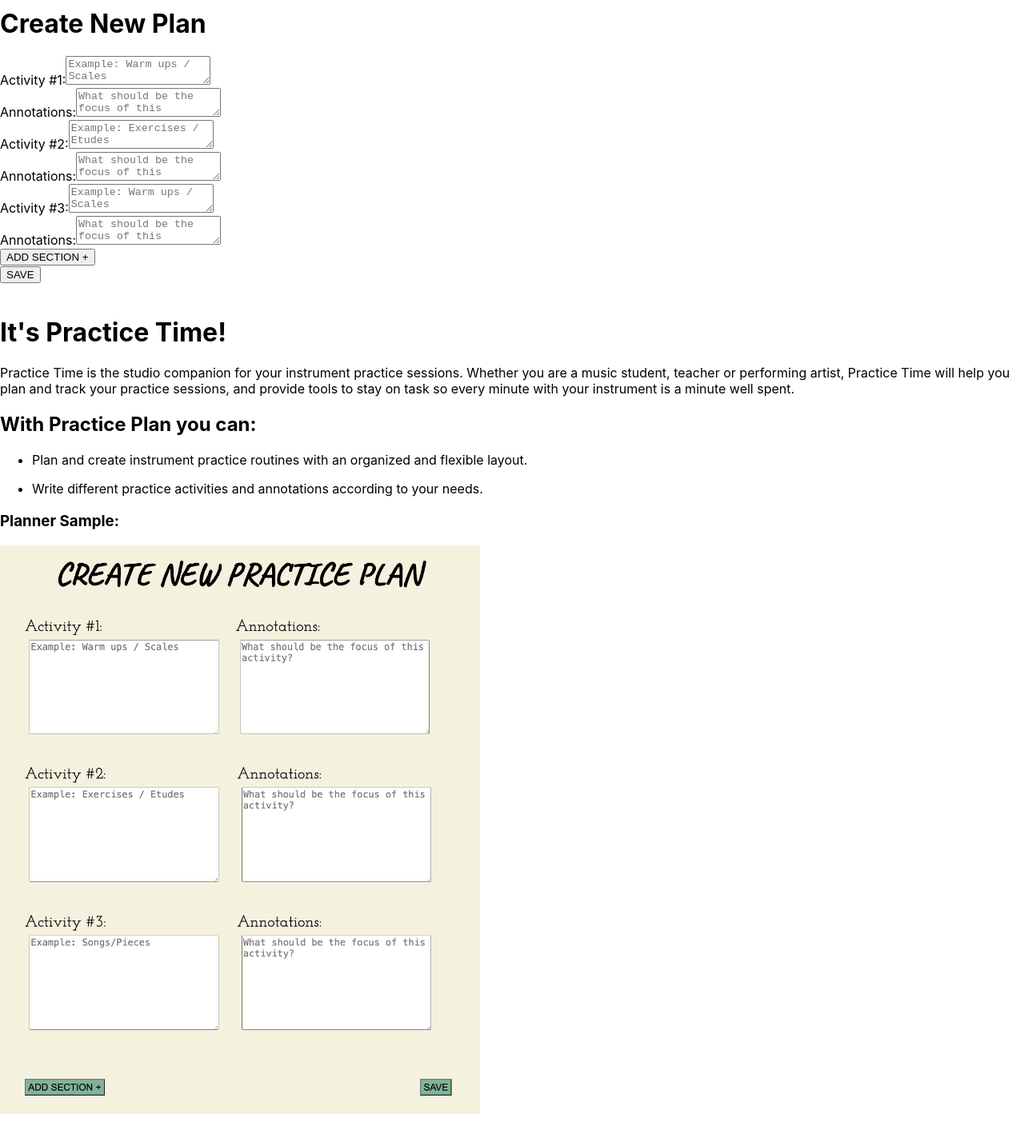
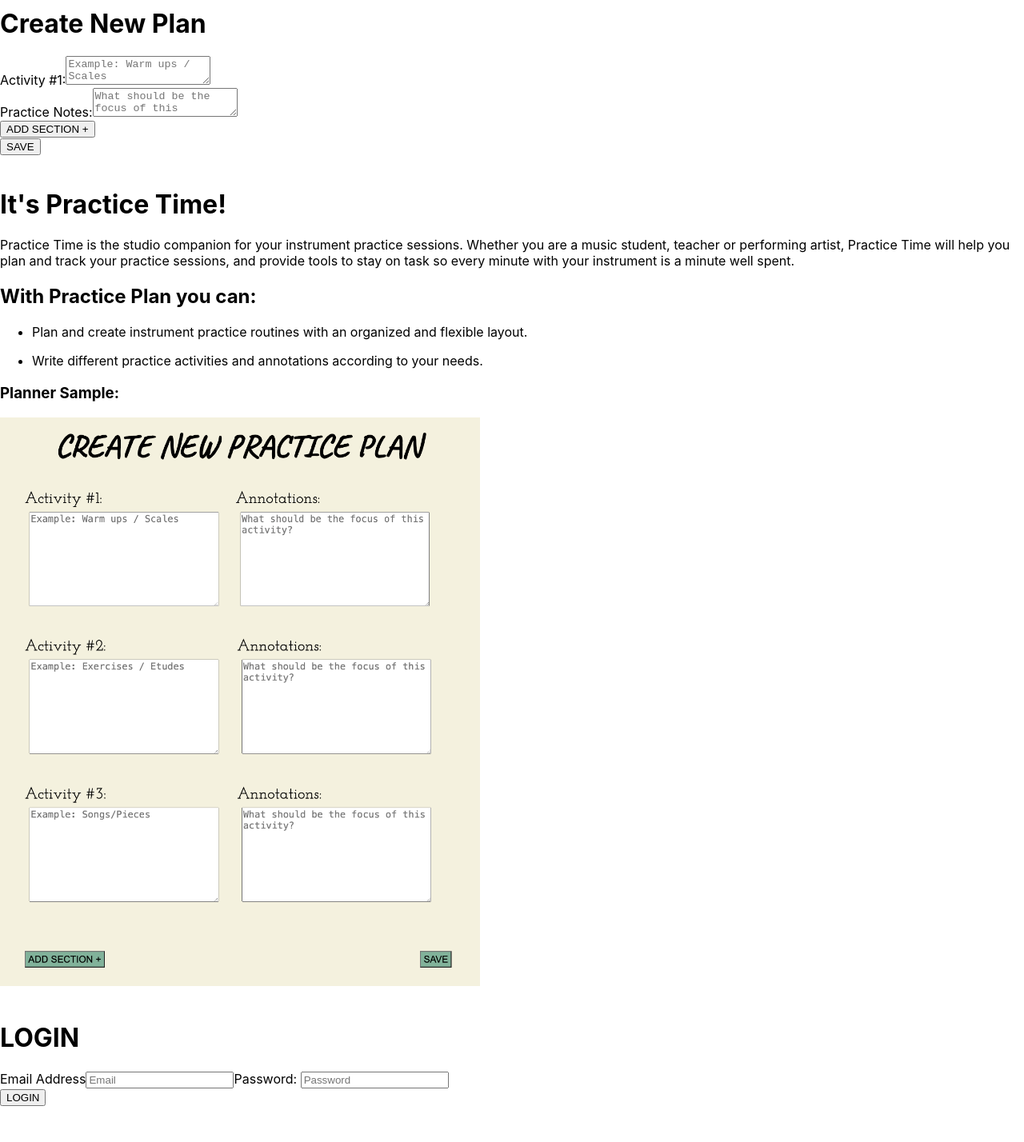
Before and after one commit to HannahLVH/Personal-Project-Client, a React (Create React App) app: page / in a window 1280 px wide. Shown: the part 640-2068 px from the top of the page at 80% size. Built offline with nearby package versions, Linux system fonts and the light colour scheme.

Commit message:
login and create components take data

```diff
--- a/src/components/CreatePlan.js
+++ b/src/components/CreatePlan.js
@@ -1,12 +1,18 @@
 import React, {useState} from "react";
 
 const CreatePlan = () => {
-    const [createPlan, setCreatePlan] = useState({});
+    const [createPlan, setCreatePlan] = useState({
+        // activity: "",
+        // practiceNotes: ""
+    });
+
+    const handleInputChange = (e) => {
+        const {name, value} = e.target;
+        setCreatePlan((prevCreatePlan) => ({...prevCreatePlan, [name]: value}))
+    };
 
     const handleFormSubmit = (e) => {
         e.preventDefault();
-        const {name, value} = e.target;
-        setCreatePlan((prevCreatePlan) => ({...prevCreatePlan, [name]: {value}}))
         console.log("Method running successfully")
     }
 
@@ -27,35 +33,13 @@
                                 <div>
                                     <div className="pp-section">
                                         <div className="pp-label-input-container">
-                                            <label className="pp-tools">Activity #1:</label>
-                                            <textarea className="pp-textarea" id="pp-activity-text" name="pp-activity-text" placeholder="Example: Warm ups / Scales"></textarea>
+                                            <label className="pp-tools" htmlFor="activity">Activity #1:</label>
+                                            <textarea className="pp-textarea" id="activity" name="activity" placeholder="Example: Warm ups / Scales" value={createPlan.activity} onChange={handleInputChange} required></textarea>
                                         </div>
                                         <div className="pp-label-input-container">
-                                            <label className="pp-notes">Annotations:</label>
-                                            <textarea className="pp-textarea" id="pp-annotations-text" name="pp-annotations-text" placeholder="What should be the focus of this activity?" required></textarea>
+                                            <label className="pp-notes" htmlFor="practiceNotes">Practice Notes:</label>
+                                            <textarea className="pp-textarea" id="practiceNotes" name="practiceNotes" placeholder="What should be the focus of this activity?" value={createPlan.practiceNotes} onChange={handleInputChange} required></textarea>
                                         </div>
-                                    </div>
-                                </div>
-                                <div>
-                                    <div className="pp-section">
-                                        <div className="pp-label-input-container">
-                                            <label className="pp-tools">Activity #2:</label>
-                                            <textarea className="pp-textarea" id="pp-activity-text" name="pp-activity-text" placeholder="Example: Exercises / Etudes" required></textarea>
-                                        </div>
-                                        <div className="pp-label-input-container">
-                                            <label className="pp-notes">Annotations:</label>
-                                            <textarea className="pp-textarea" id="pp-annotations-text" name="pp-annotations-text" placeholder="What should be the focus of this activity?" required></textarea>
-                                        </div>
-                                    </div>
-                                </div>
-                                <div className="pp-section">
-                                    <div className="pp-label-input-container">
-                                        <label className="pp-tools">Activity #3:</label>
-                                        <textarea className="pp-textarea" id="pp-activity-text" name="pp-activity-text" placeholder="Example: Warm ups / Scales" required></textarea>
-                                    </div>
-                                    <div className="pp-label-input-container">
-                                        <label className="pp-notes">Annotations:</label>
-                                        <textarea className="pp-textarea" id="pp-annotations-text" name="pp-annotations-text" placeholder="What should be the focus of this activity?" required></textarea>
                                     </div>
                                 </div>
                                 <div className="pp-buttons">
--- a/src/components/Login.js
+++ b/src/components/Login.js
@@ -1,6 +1,16 @@
-import React from "react";
+import React, {useState} from "react";
 
 const Login = () => {
+    const [login, setLogin] = useState({});
+
+    const handleLoginSubmit = (e) => {
+        e.preventDefault();
+        const {name, value} = e.target;
+        setLogin((prevSetLogin) => ({...prevSetLogin, [name]: value}));
+        console.log("Method running successfully")
+        console.log(login)
+    }
+
     return (
       <main>
         <div className="content-section">
@@ -11,19 +21,19 @@
                         </header>
                     </span>
                         <div className="form-container">
-                            <form action="#">
+                            <form action="#" onSubmit={handleLoginSubmit}>
                                 <div className="form-fields">
                                     <span className="label-input-container">
-                                        <label htmlFor="username">Email Address: </label>
-                                        <input type="username" name="username" id="username" placeholder="Email"/>
+                                        <label htmlFor="username">Email Address</label>
+                                        <input type="text" name="username" id="username" placeholder="Email" value={login.username} onChange={handleLoginSubmit}required/>
                                     </span>
                                     <span className="label-input-container">
                                         <label htmlFor="password">Password: </label>
-                                        <input type="password" name="password" id="password" placeholder="Password" />
+                                        <input type="text" name="password" id="password" placeholder="Password" value={login.password} onChange={handleLoginSubmit} required/>
                                     </span>
                                     <span className="enter-button">
                                         <br/>
-                                        <button className="enter-button yellow-button">Enter</button>
+                                        <button className="enter-button yellow-button">LOGIN</button>
                                     </span>
                                 </div>
                             </form>
--- a/src/components/Roster.js
+++ b/src/components/Roster.js
@@ -23,7 +23,7 @@
                         </thead>
                         <tbody>
                             {userData.map((user) =>
-                            <tr>
+                            <tr key={user.id}>
                                 <td>{user.firstName} {user.lastName}</td>
                                 {/* <td>_/_/___</td> */}
                                 <td>
```
